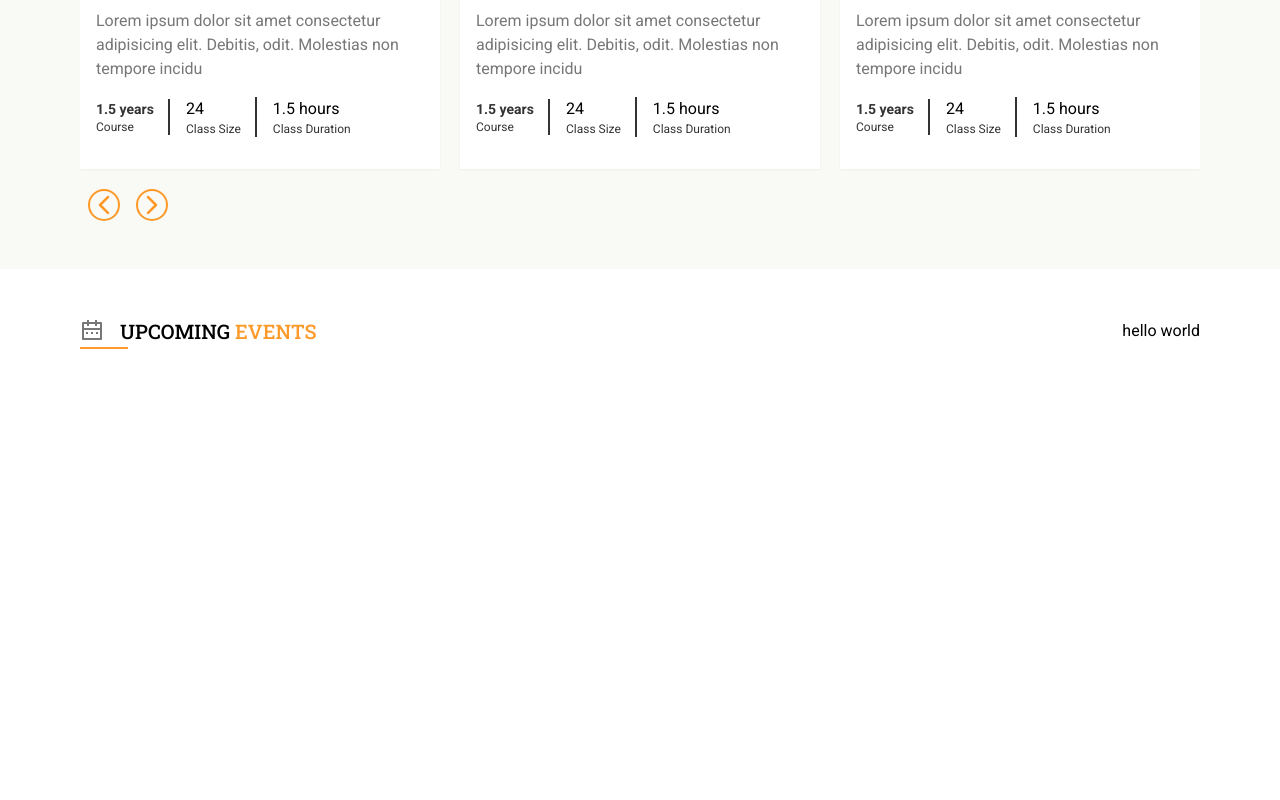
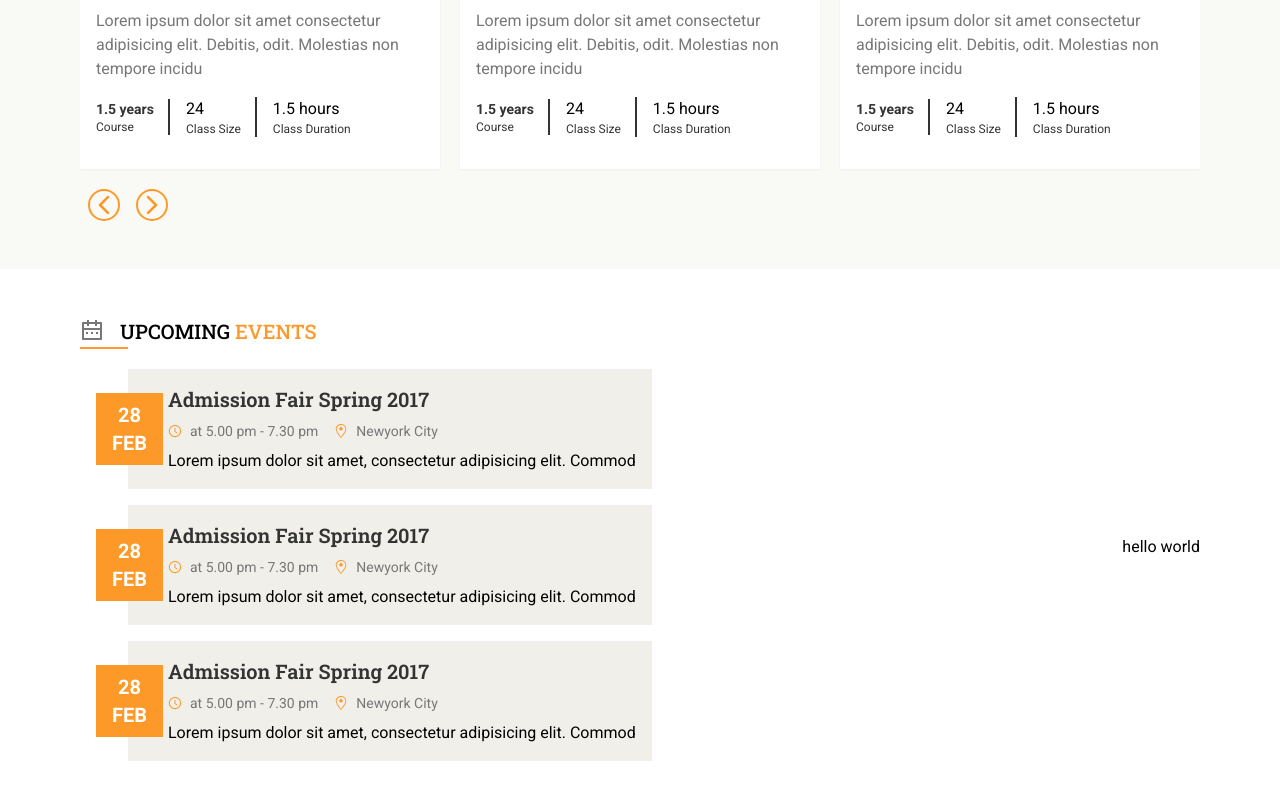
Before and after one commit to mallick-portfolio/learnPR, a React (Create React App) app in the folder client/: page /home in a window 1280 px wide. Shown: the part 1560-2360 px from the top of the page. Before the commit the page ends 1953 px from the top, so only its background shows below. Built offline with nearby package versions, Linux system fonts and the light colour scheme.

Commit message:
added events

```diff
--- a/client/src/components/FaqAndEvents/Events.jsx
+++ b/client/src/components/FaqAndEvents/Events.jsx
@@ -1,16 +1,77 @@
 import React from "react";
 import { RiCalendar2Line } from "react-icons/ri";
+import { AiOutlineClockCircle } from "react-icons/ai";
+import { GoLocation } from "react-icons/go";
 const Events = () => {
   return (
     <div>
-      <div className="flex items-center justify-start gap-4 relative after:absolute after:-bottom-1 after:left-0 after:w-12 after:h-0.5 after:bg-primary">
+      <div className="flex items-center justify-start gap-4 relative after:absolute after:-bottom-1 after:left-0 after:w-12 after:h-0.5 after:bg-primary mb-4 sm:mb-5 md:mb-6">
         <RiCalendar2Line className="text-2xl text-textBase" />
         <h3 className="text-xl font-medium font-robotoS">
           UPCOMING <span className="text-primary">EVENTS</span>
         </h3>
       </div>
+
+      {events.map((event) => (
+        <div
+          key={event.id}
+          className="bg-[#f0efe9] p-4 pl-10 my-4 ml-12 relative"
+        >
+          <h4 className="text-sm sm:text-base md:text-lg lg:text-xl font-semibold font-robotoS text-secondary">
+            {event.title}
+          </h4>
+          <div className="flex items-center text-textBase text-sm gap-4 my-2">
+            <div className="flex gap-2 items-center">
+              <AiOutlineClockCircle className="text-primary font-semibold" />
+              <span>{event.time}</span>
+            </div>
+            <div className="flex gap-2 items-center">
+              <GoLocation className="text-primary font-semibold" />
+              <span>{event.location}</span>
+            </div>
+          </div>
+          <p>
+            {event.des}
+          </p>
+          <div className="absolute top-1/2 -translate-y-1/2 -left-8 bg-primary px-4 py-2">
+            <h4 className="text-base sm:text-lg md:text-xl font-semibold text-white text-center">
+              28 <br />
+              FEB
+            </h4>
+          </div>
+        </div>
+      ))}
     </div>
   );
 };
 
+const events = [
+  {
+    id: 1,
+    title: "Admission Fair Spring 2017",
+    time: "at 5.00 pm - 7.30 pm",
+    location: "Newyork City",
+    des: "Lorem ipsum dolor sit amet, consectetur adipisicing elit. Commod",
+    date: 28,
+    month: "FEB",
+  },
+  {
+    id: 2,
+    title: "Admission Fair Spring 2017",
+    time: "at 5.00 pm - 7.30 pm",
+    location: "Newyork City",
+    des: "Lorem ipsum dolor sit amet, consectetur adipisicing elit. Commod",
+    date: 28,
+    month: "FEB",
+  },
+  {
+    id: 3,
+    title: "Admission Fair Spring 2017",
+    time: "at 5.00 pm - 7.30 pm",
+    location: "Newyork City",
+    des: "Lorem ipsum dolor sit amet, consectetur adipisicing elit. Commod",
+    date: 28,
+    month: "FEB",
+  },
+];
 export default Events;
```
